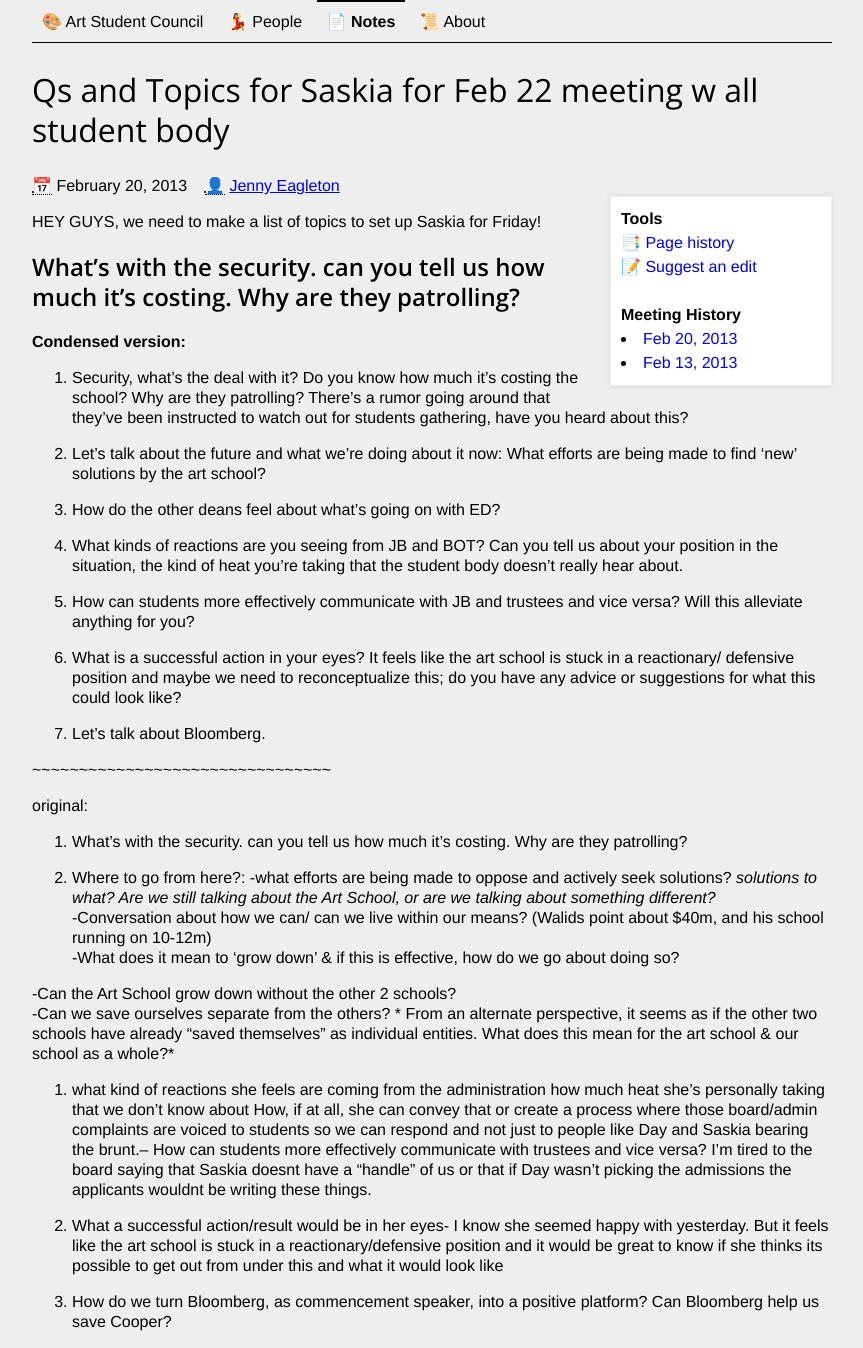
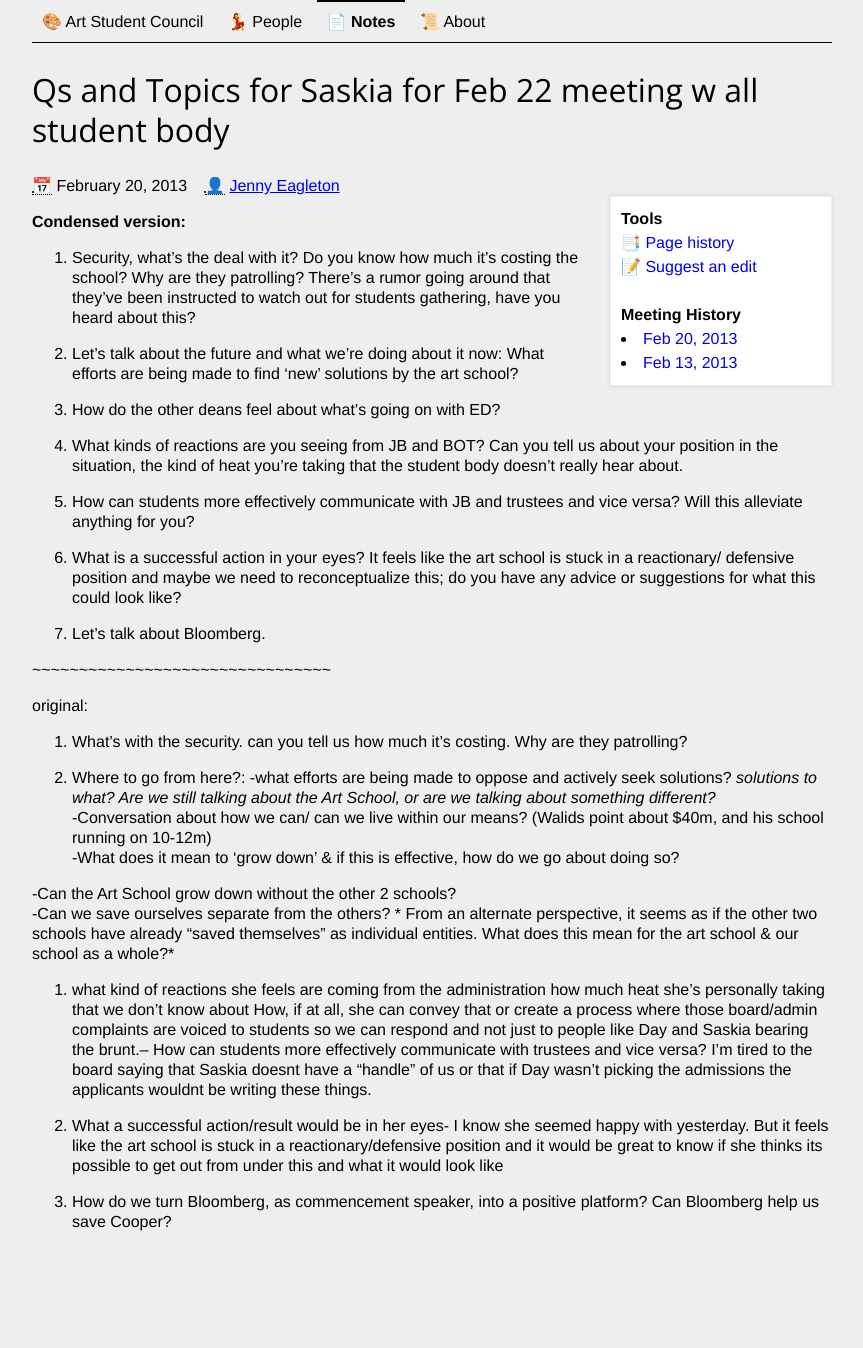
Before and after one commit to CooperASC/cooperasc.github.com, a Jekyll site: the page built from _posts/notes/2013-02-20-notes-about-friday-meeting-for-saskia.md, in a window 1280 px wide. Shown: the whole page, without its empty margins (208-1071 px from the left). Built offline with Jekyll 4.4.1, drawn with Linux system fonts in a browser that asks for light colours; after the commit the page ends 1248 px from its top, so only the background shows below that.

Commit message:
Updated _posts/notes/2013-02-20-notes-about-friday-meeting-for-saskia.md

```diff
--- a/_posts/notes/2013-02-20-notes-about-friday-meeting-for-saskia.md
+++ b/_posts/notes/2013-02-20-notes-about-friday-meeting-for-saskia.md
@@ -5,11 +5,7 @@ published: true
 layout: notes-single
 category: notes
 filepath: _posts/notes/2013-02-13-bharucha-response.md
----
 
-HEY GUYS, we need to make a list of topics to set up Saskia for Friday!
-
-What's with the security. can you tell us how much it's costing. Why are they patrolling?
 ---
 
 **Condensed version:**
```
